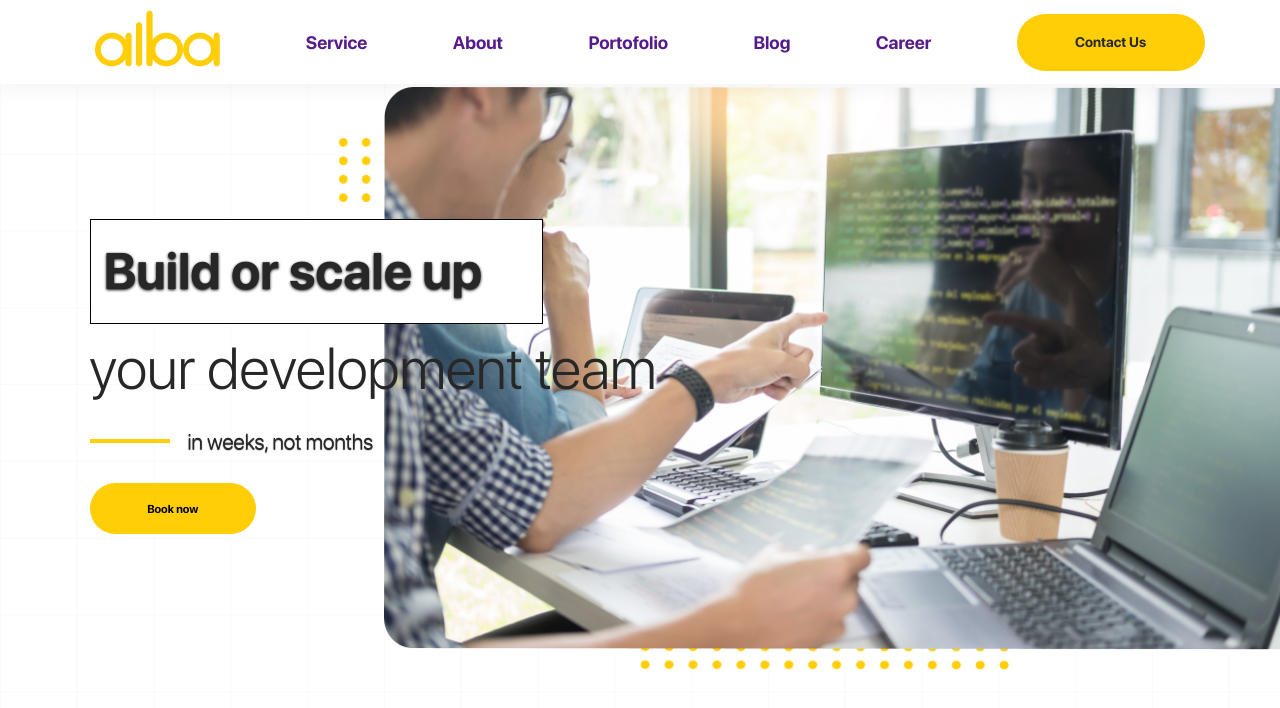
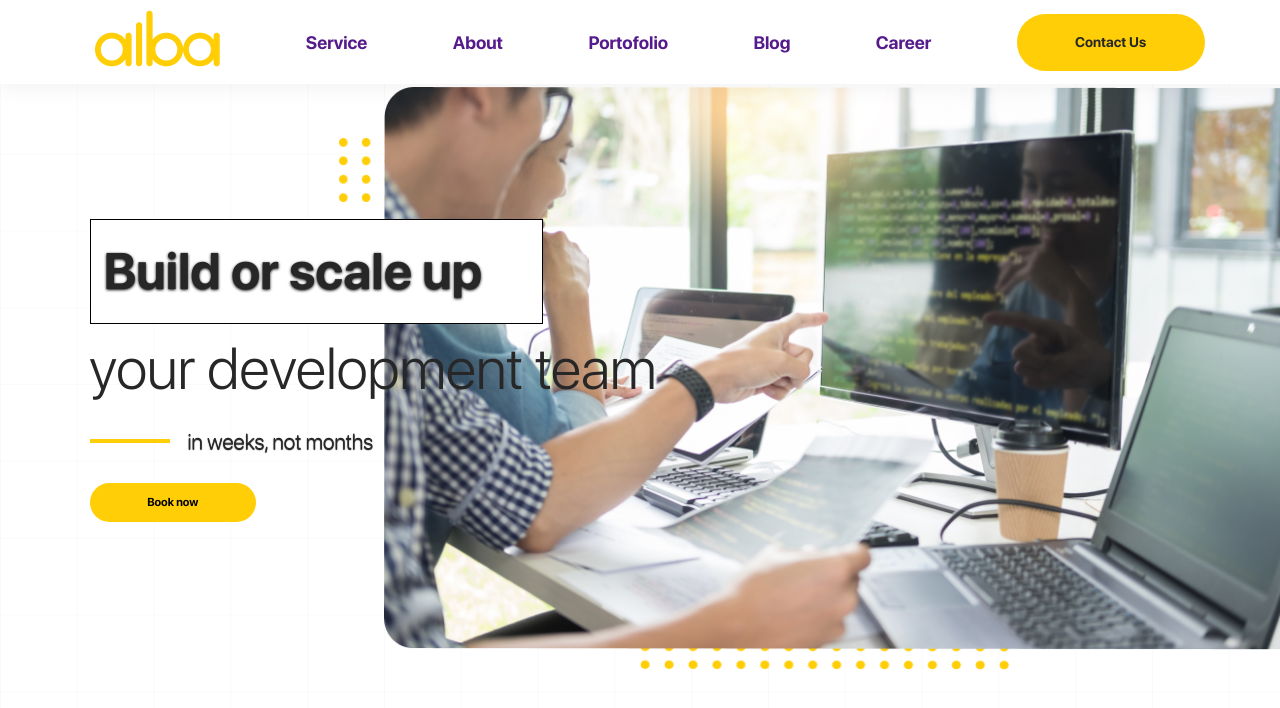
Before and after one commit to AdithiaSandi/fe-test, a React (Vite) app: page /dashboard in a window 1280 px wide. Shown: the top 708 px of the page. Built offline with nearby package versions, Linux system fonts and the light colour scheme.

Commit message:
btn height adjust

```diff
--- a/src/pages/styles/Dashboard.css
+++ b/src/pages/styles/Dashboard.css
@@ -48,7 +48,7 @@
     background-color: #FFCE07;
     border: none;
     width: 13vw;
-    height: 4vw;
+    height: 3vw;
     border-radius: 30px;
     margin-top: 2vw;
 }
```
